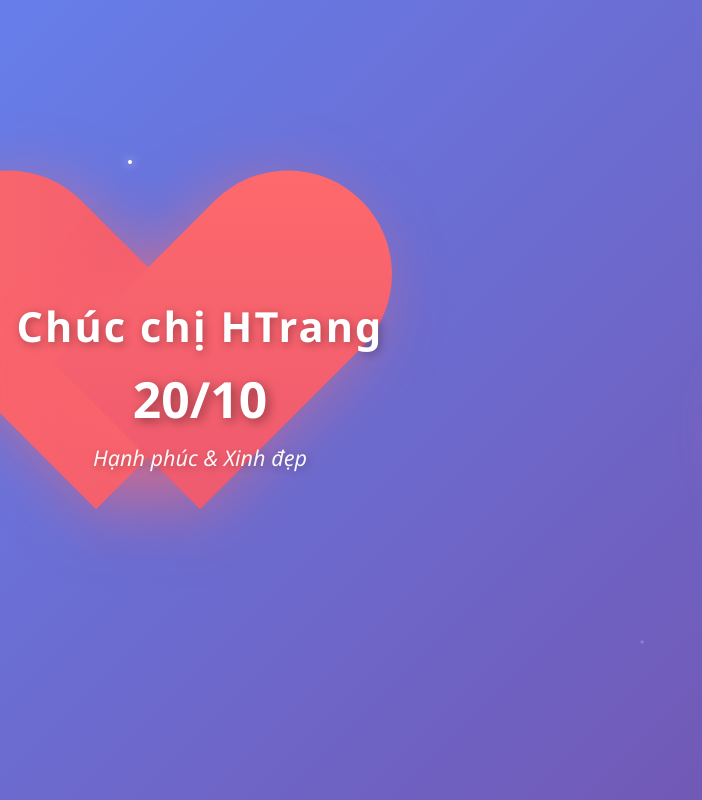
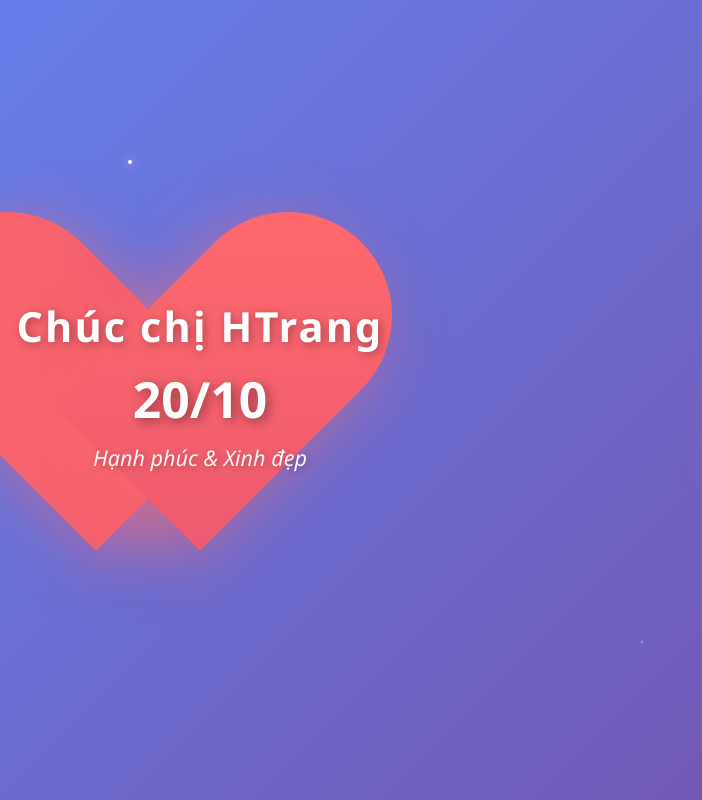
Before and after one commit to haduyyy0709/htrangcute, a website: page display.html in a window 1280 px wide. Shown: the full height of the page, 0-702 px from the left. Drawn offline with Linux system fonts and the light colour scheme.

Commit message:
Restore heart to original state before any changes

```diff
--- a/display.html
+++ b/display.html
@@ -41,13 +41,13 @@
             justify-content: center;
             align-items: center;
             animation: pulse 1.5s ease-in-out infinite;
+            margin: 0 auto;
         }
 
         .heart::before,
         .heart::after {
             content: "";
             position: absolute;
-            top: 0;
             width: 200px;
             height: 320px;
             background: linear-gradient(135deg, #ff6b6b 0%, #ee5a6f 100%);
```
